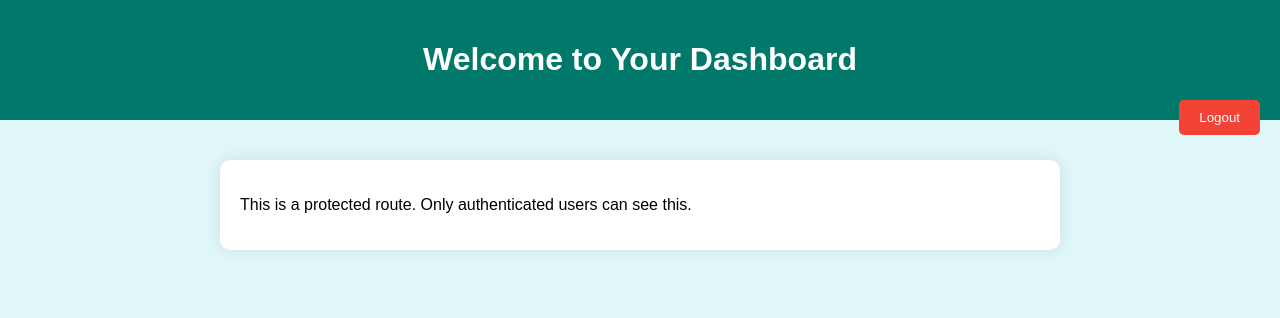
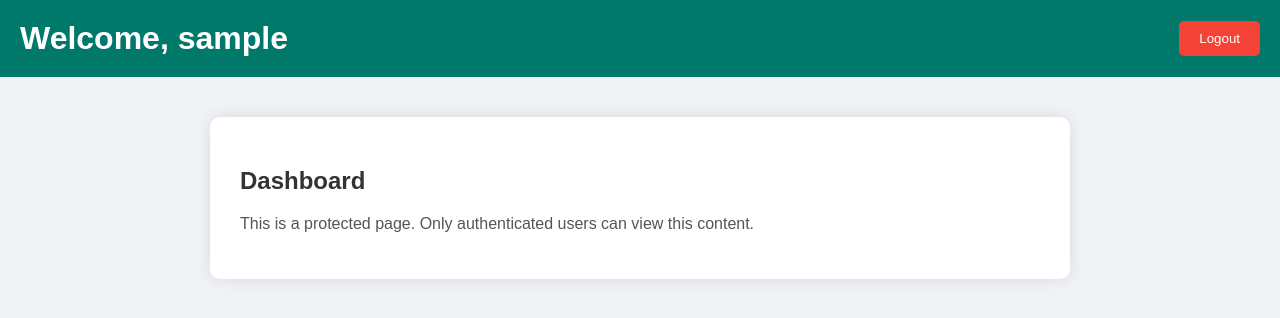
Before and after one commit to mahesh18-hub/Authentication, a website: page public/dashboard.html in a window 1280 px wide. Drawn offline with Linux system fonts and the light colour scheme; sample sign-in values are in the browser's storage.

Commit message:
Update dashboard.html

```diff
--- a/public/dashboard.html
+++ b/public/dashboard.html
@@ -1,53 +1,96 @@
 <!DOCTYPE html>
-<html>
+<html lang="en">
 <head>
+  <meta charset="UTF-8">
   <title>Dashboard</title>
   <style>
     body {
       font-family: Arial, sans-serif;
+      background: #f0f2f5;
       margin: 0;
-      background: #e0f7fa;
+      padding: 0;
     }
+
     .header {
       background: #00796b;
       color: white;
       padding: 20px;
-      text-align: center;
+      display: flex;
+      justify-content: space-between;
+      align-items: center;
     }
-    .content {
-      max-width: 800px;
-      margin: 40px auto;
-      padding: 20px;
-      background: white;
-      border-radius: 10px;
-      box-shadow: 0 0 15px rgba(0,0,0,0.1);
+
+    .header h1 {
+      margin: 0;
     }
-    button {
+
+    .logout-btn {
       padding: 10px 20px;
       background-color: #f44336;
       color: white;
       border: none;
       border-radius: 5px;
       cursor: pointer;
-      float: right;
     }
-    button:hover {
+
+    .logout-btn:hover {
       background-color: #d32f2f;
+    }
+
+    .container {
+      max-width: 800px;
+      margin: 40px auto;
+      background: white;
+      padding: 30px;
+      border-radius: 10px;
+      box-shadow: 0 0 15px rgba(0, 0, 0, 0.1);
+    }
+
+    .container h2 {
+      color: #333;
+      margin-bottom: 20px;
+    }
+
+    .container p {
+      font-size: 16px;
+      color: #555;
     }
   </style>
 </head>
 <body>
+
   <div class="header">
-    <h1>Welcome to Your Dashboard</h1>
-    <button onclick="logout()">Logout</button>
+    <h1>Welcome, <span id="username">User</span></h1>
+    <button class="logout-btn" onclick="logout()">Logout</button>
   </div>
-  <div class="content">
-    <p>This is a protected route. Only authenticated users can see this.</p>
+
+  <div class="container">
+    <h2>Dashboard</h2>
+    <p>This is a protected page. Only authenticated users can view this content.</p>
   </div>
 
   <script>
+    // Get token
     const token = localStorage.getItem("token") || sessionStorage.getItem("token");
-    if (!token) location.href = "index.html";
+    if (!token) {
+      location.href = "index.html"; // Redirect to login if no token
+    }
+
+    // Decode token to get username
+    function parseJwt(token) {
+      try {
+        return JSON.parse(atob(token.split('.')[1]));
+      } catch (e) {
+        return null;
+      }
+    }
+
+    const payload = parseJwt(token);
+    if (payload && payload.username) {
+      document.getElementById("username").textContent = payload.username;
+    } else {
+      document.getElementById("username").textContent = "User";
+    }
 
     function logout() {
       localStorage.removeItem("token");
```
